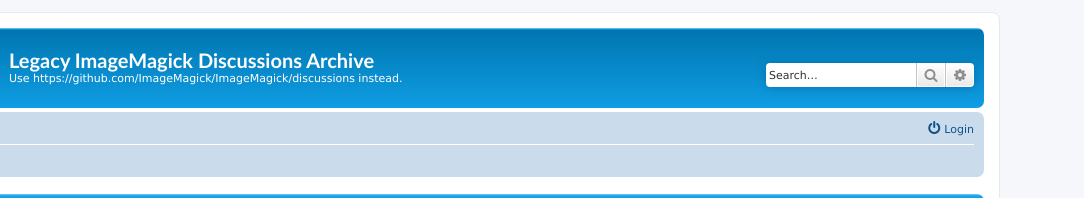
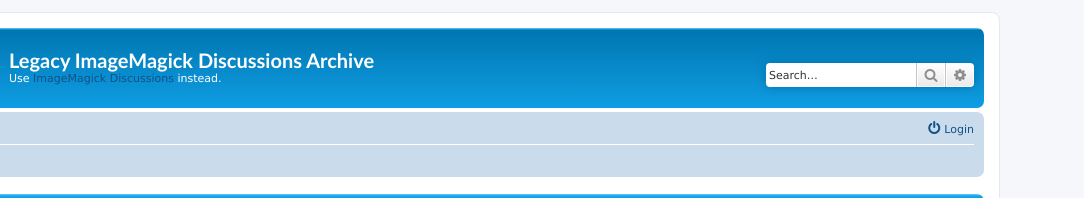
Before and after one commit to ImageMagick/jqmagick, a plain HTML site: page docs/404.html in a window 1280 px wide. Shown: the top 198 px of the page, 196-1280 px from the left. Drawn offline with Linux system fonts and the light colour scheme.

Commit message:
Make the link clickable.

```diff
--- a/docs/404.html
+++ b/docs/404.html
@@ -25,7 +25,7 @@
               <span class="site_logo"></span>
             </a>
             <h1>Legacy ImageMagick Discussions Archive</h1>
-            <p>Use https://github.com/ImageMagick/ImageMagick/discussions instead.</p>
+            <p>Use <a href="https://github.com/ImageMagick/ImageMagick/discussions">ImageMagick Discussions</a> instead.</p>
           </div>
 
           <div id="search-box" class="search-box search-header" role="search">
```
Also changed, not shown: docs/index.html (+1 -1 lines).
